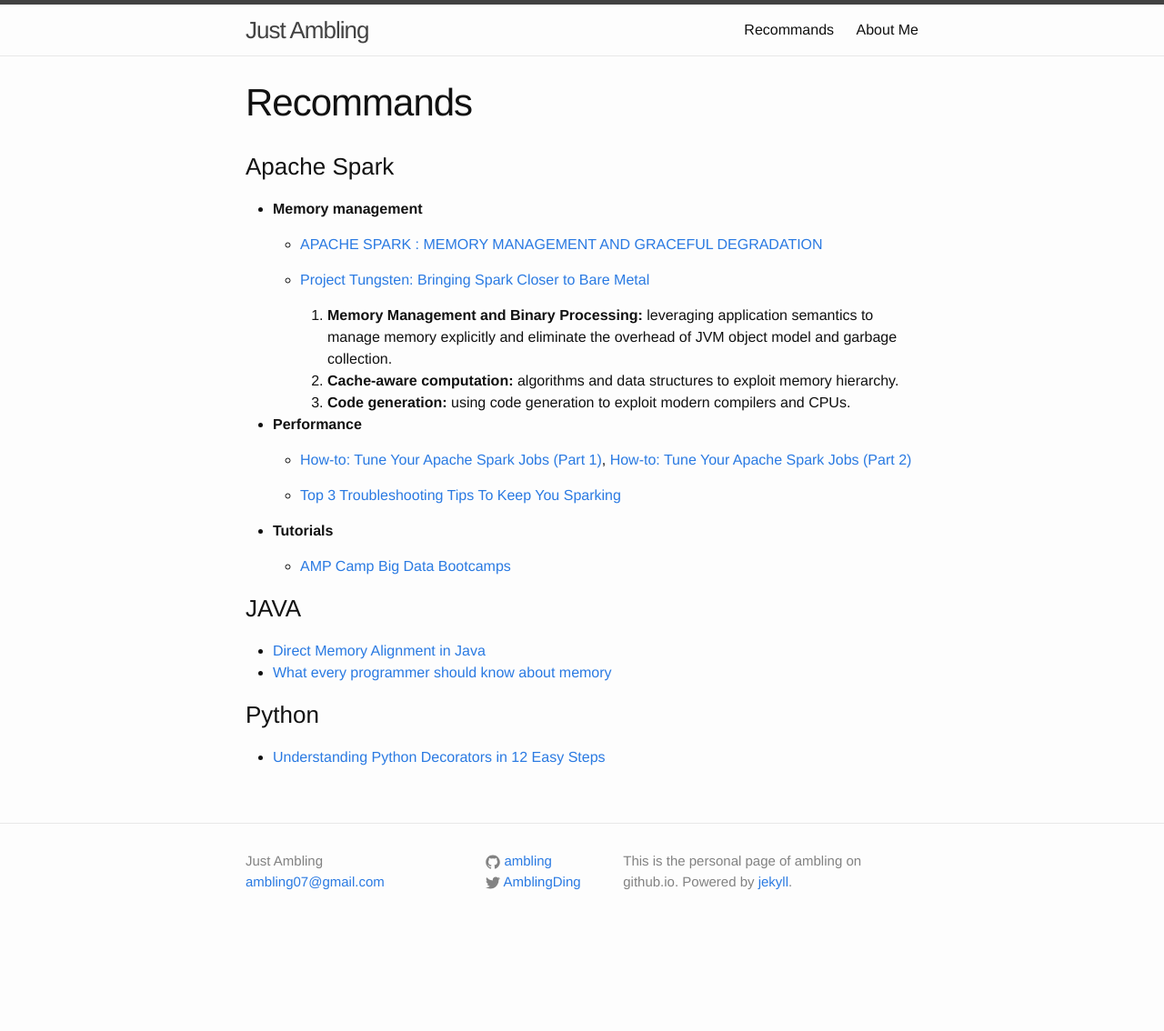
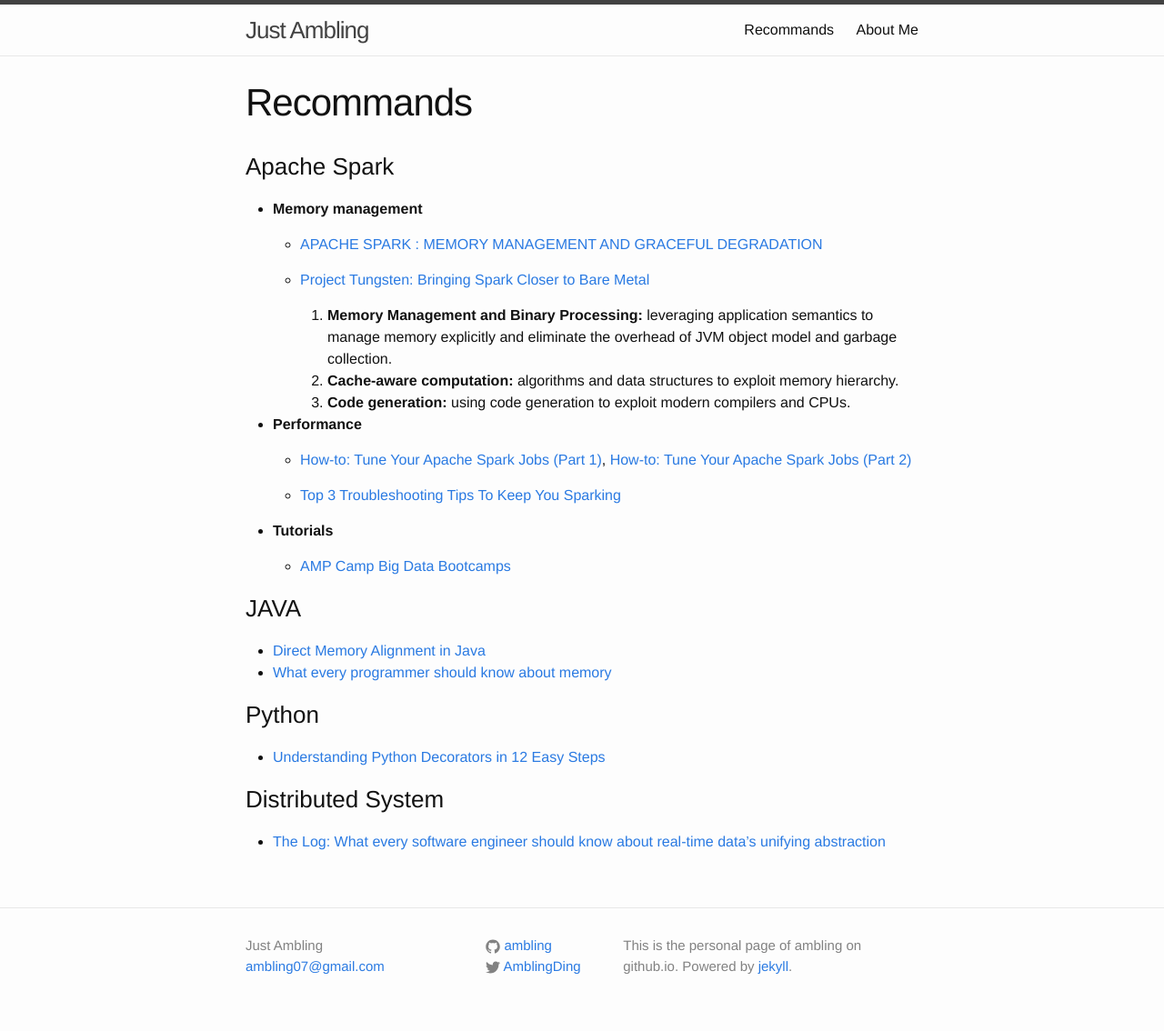
Before and after one commit to ambling/ambling.github.io, a Jekyll site: the page built from 00-recommands.md, in a window 1280 px wide. Shown: the whole page at 91% size. Built offline with Jekyll 4.4.1, drawn with Linux system fonts in a browser that asks for light colours; before the commit the page ends 1041 px from its top, so only the background shows below that.

Commit message:
add a passage about Log

```diff
--- a/00-recommands.md
+++ b/00-recommands.md
@@ -30,3 +30,6 @@ permalink: /recommands/
 
 ### Python
 - [Understanding Python Decorators in 12 Easy Steps](https://dzone.com/articles/understanding-python)
+
+### Distributed System
+- [The Log: What every software engineer should know about real-time data's unifying abstraction](http://engineering.linkedin.com/distributed-systems/log-what-every-software-engineer-should-know-about-real-time-datas-unifying)
```
